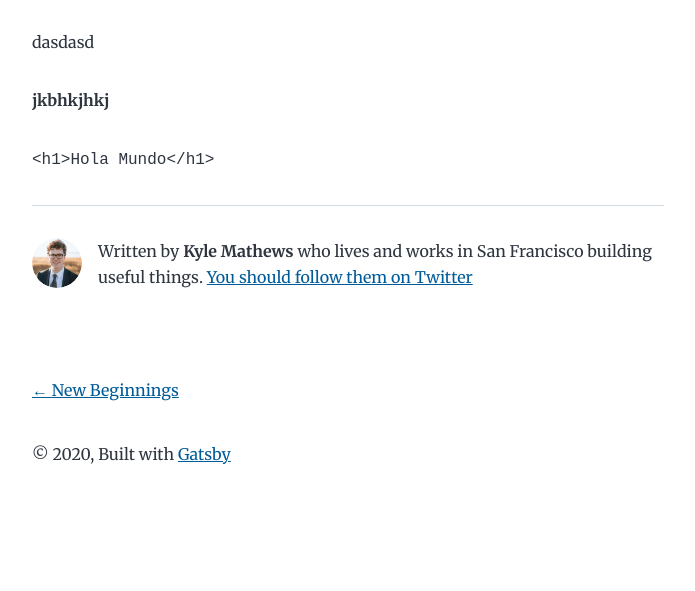
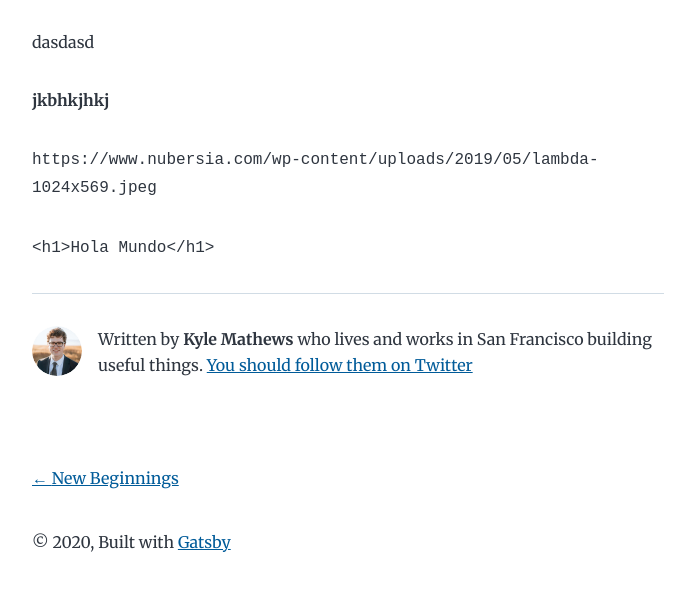
Before and after one commit to tripler123/gatsby-netlifyCMS-blog, a Gatsby site: page /2020-10-26-dadsasd/ in a window 1280 px wide. Shown: the part 211-802 px from the top of the page, without its empty margins (292-987 px from the left). Built offline with nearby package versions, Linux system fonts and the light colour scheme; Gatsby itself is replaced by a stand-in of ours.

Commit message:
Update Blog “2020-10-26-dadsasd”

```diff
--- a/content/blog/2020-10-26-dadsasd.md
+++ b/content/blog/2020-10-26-dadsasd.md
@@ -9,4 +9,6 @@ dasdasd
 
 
 
+`https://www.nubersia.com/wp-content/uploads/2019/05/lambda-1024x569.jpeg`
+
 `<h1>Hola Mundo</h1>`
```
